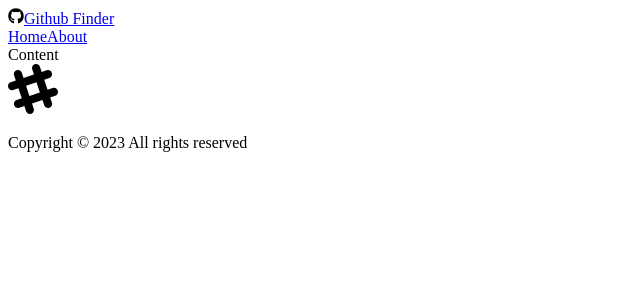
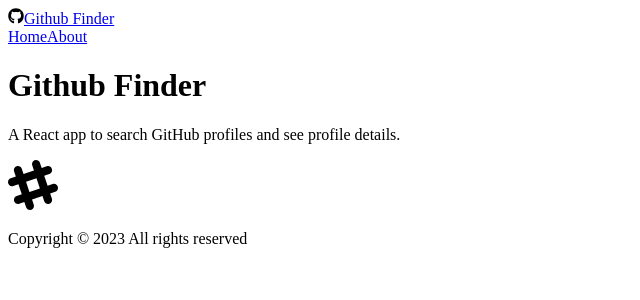
Before and after one commit to siavash-sattari/github-finder2, a React (Create React App) app: page /about in a window 1280 px wide. Shown: the top 300 px of the page, without its empty margins (0-640 px from the left). Built offline with nearby package versions, Linux system fonts and the light colour scheme.

Commit message:
feat - pages and routes

```diff
--- a/src/App.js
+++ b/src/App.js
@@ -1,13 +1,22 @@
-import { BrowserRouter as Router, Route } from 'react-router-dom';
+import { BrowserRouter as Router, Routes, Route } from 'react-router-dom';
 import Navbar from './layout/Navbar';
 import Footer from './layout/Footer';
+import Home from './pages/Home';
+import About from './pages/About';
+import NotFound from './pages/NotFound';
 
 const App = () => {
   return (
     <Router>
       <div className='flex flex-col justify-between h-screen'>
         <Navbar />
-        <main>Content</main>
+        <main className='container mx-auto px-3 pb-12'>
+          <Routes>
+            <Route path='/' element={<Home />} />
+            <Route path='/about' element={<About />} />
+            <Route path='*' element={<NotFound />} />
+          </Routes>
+        </main>
         <Footer />
       </div>
     </Router>
--- /dev/null
+++ b/src/pages/About.jsx
@@ -0,0 +1,10 @@
+const About = () => {
+  return (
+    <>
+      <h1 className='text-6xl mb-4'>Github Finder</h1>
+      <p className='mb-4 text-2xl font-light'>A React app to search GitHub profiles and see profile details.</p>
+    </>
+  );
+};
+
+export default About;
--- /dev/null
+++ b/src/pages/Home.jsx
@@ -0,0 +1,11 @@
+import React from 'react';
+
+const Home = () => {
+  return (
+    <div>
+      <h1 className='text-6xl'>Welcome</h1>
+    </div>
+  );
+};
+
+export default Home;
--- /dev/null
+++ b/src/pages/NotFound.jsx
@@ -0,0 +1,21 @@
+import { Link } from 'react-router-dom';
+import { FaHome } from 'react-icons/fa';
+
+const NotFound = () => {
+  return (
+    <div className='hero'>
+      <div className='text-center hero-content'>
+        <div className='max-w-lg'>
+          <h1 className='text-8xl font-bold mb-8'>Oops!</h1>
+          <p className='text-5xl mb-8'>404 - Page Not Found!</p>
+          <Link className='btn btn-primary btn-lg' to='/'>
+            <FaHome className='mr-2' />
+            Back To Home
+          </Link>
+        </div>
+      </div>
+    </div>
+  );
+};
+
+export default NotFound;
```
